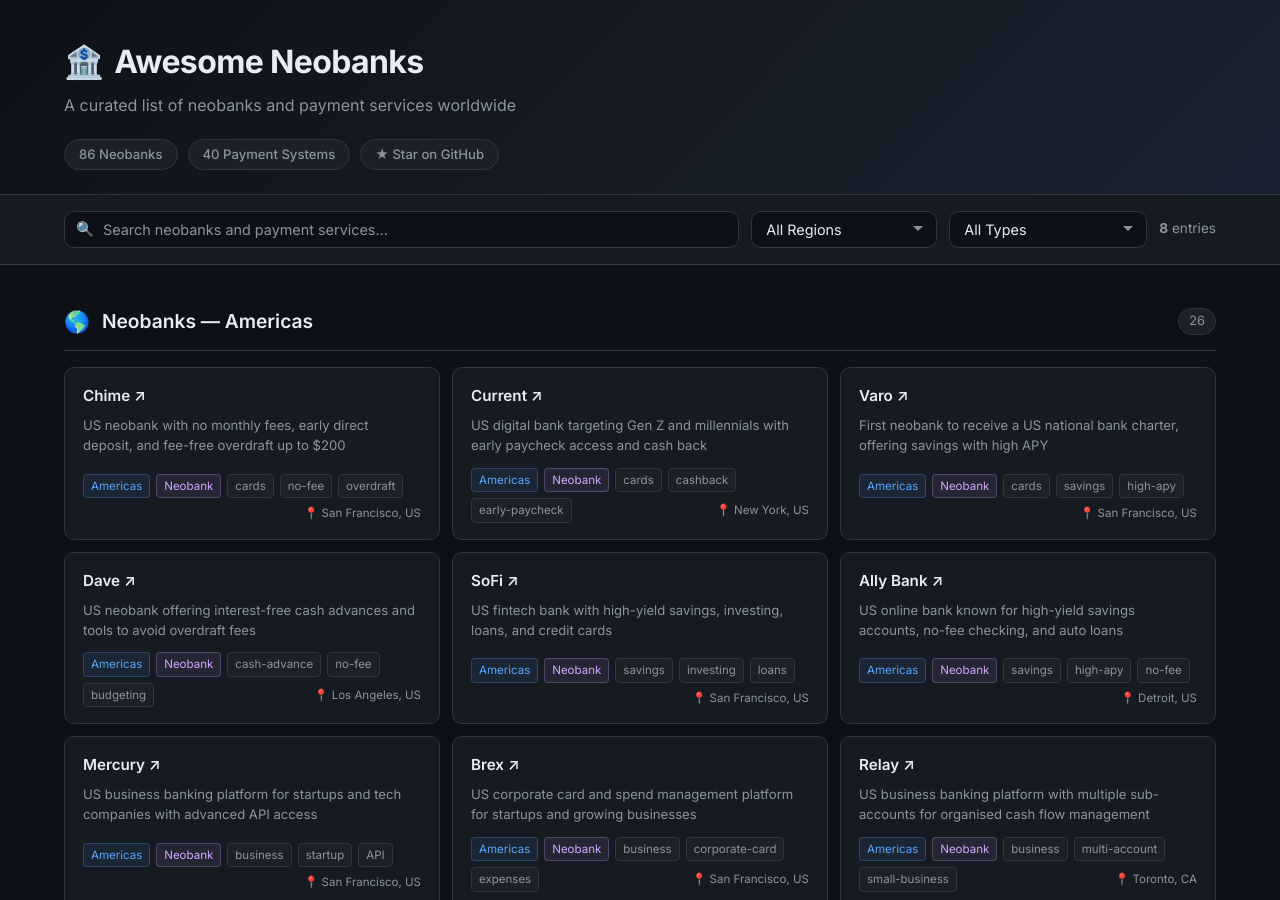
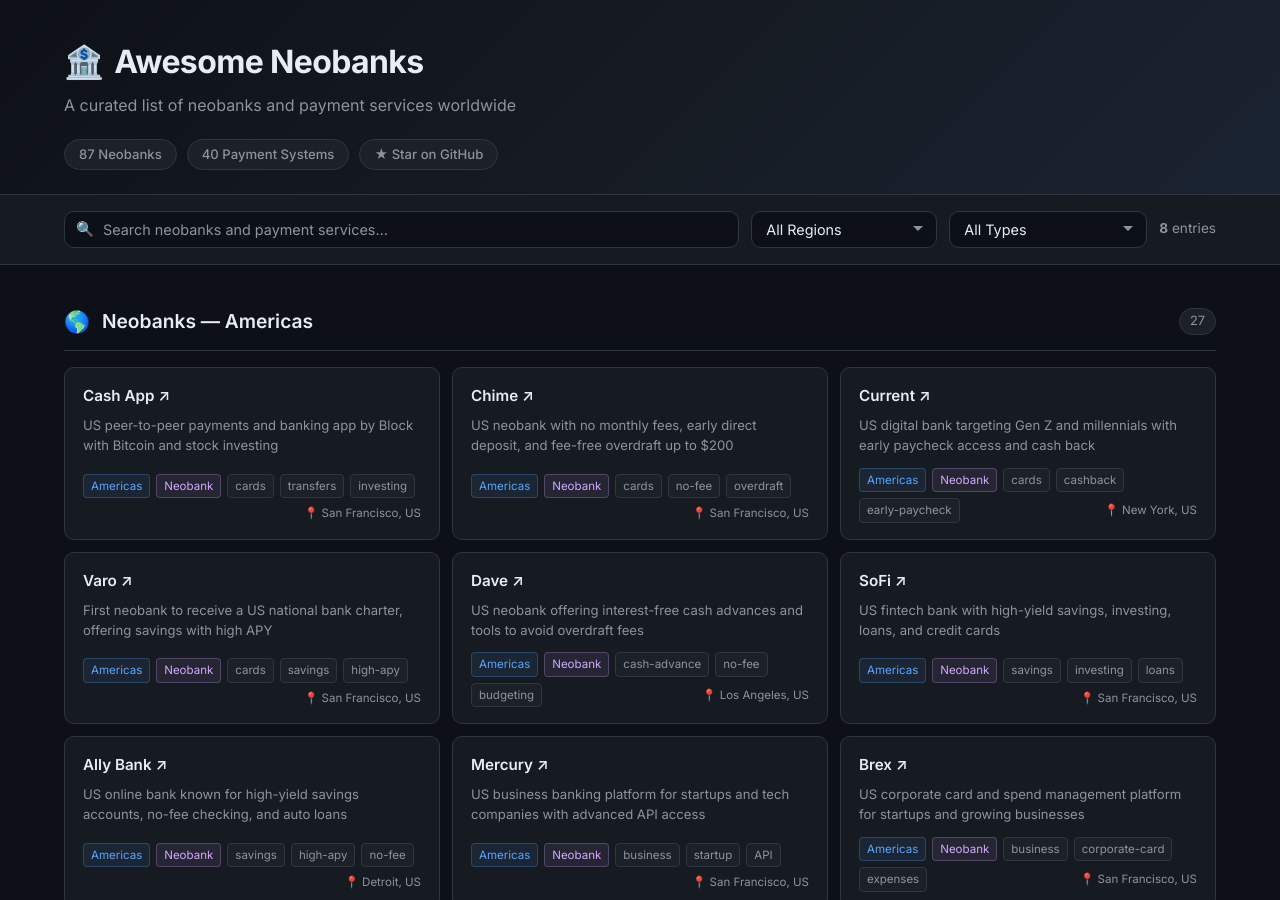
Before and after one commit to ittermit/awesome-neobanks, a Jekyll site: the page built from index.html, in a window 1280 px wide and 900 px high. Built offline with Jekyll 4.4.1, drawn with Linux system fonts in a browser that asks for light colours.

Commit message:
add Cash App to Americas

```diff
--- a/_data/neobanks.yml
+++ b/_data/neobanks.yml
@@ -247,6 +247,15 @@
   hq: "London, UK"
 
 ## Americas
+
+- name: Cash App
+  url: https://cash.app
+  description: "US peer-to-peer payments and banking app by Block with Bitcoin and stock investing"
+  region: Americas
+  countries: [US]
+  tags: [cards, transfers, investing, bitcoin, p2p]
+  founded: 2013
+  hq: "San Francisco, US"
 
 - name: Chime
   url: https://chime.com
```
Also changed, not shown: README.md.
